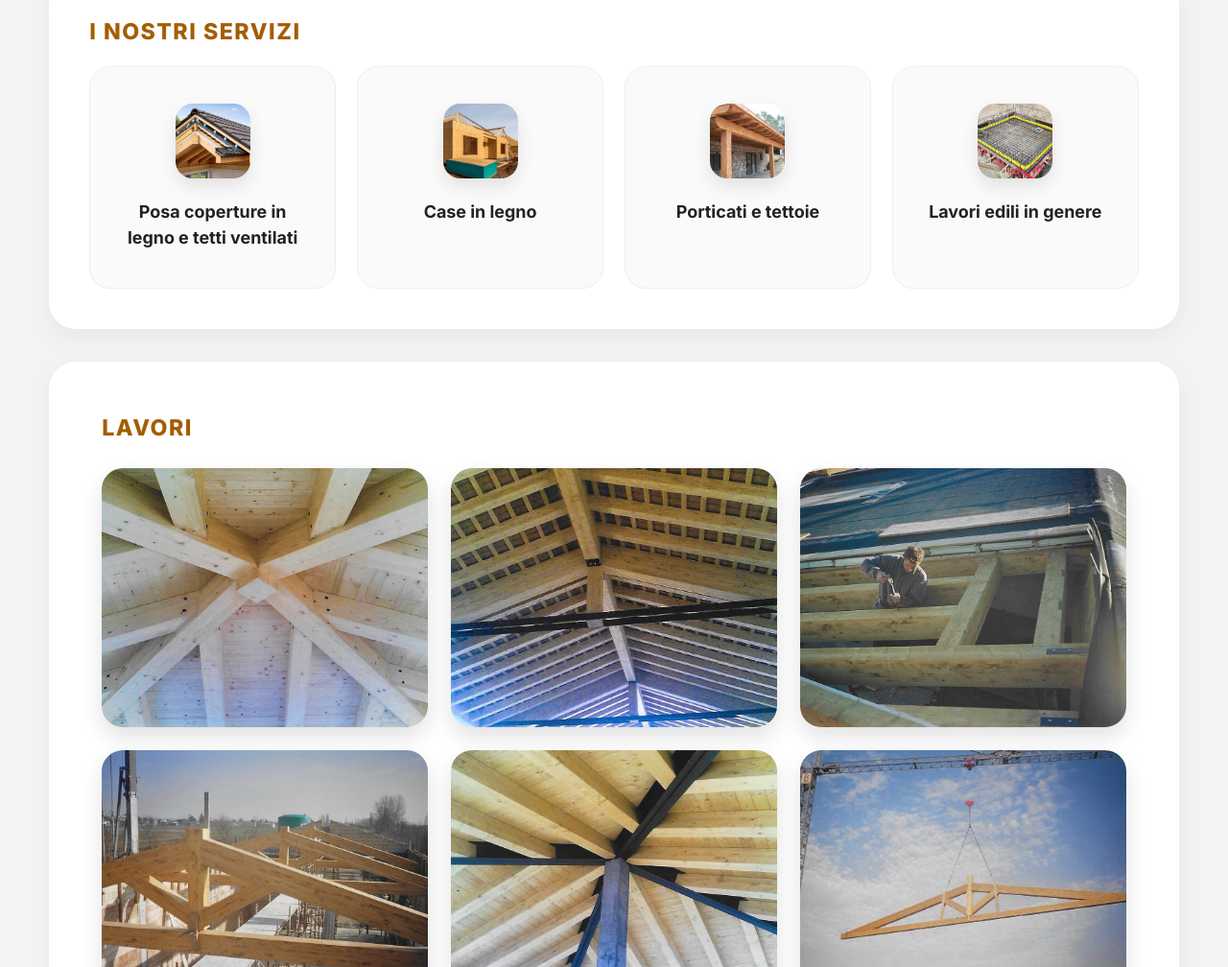
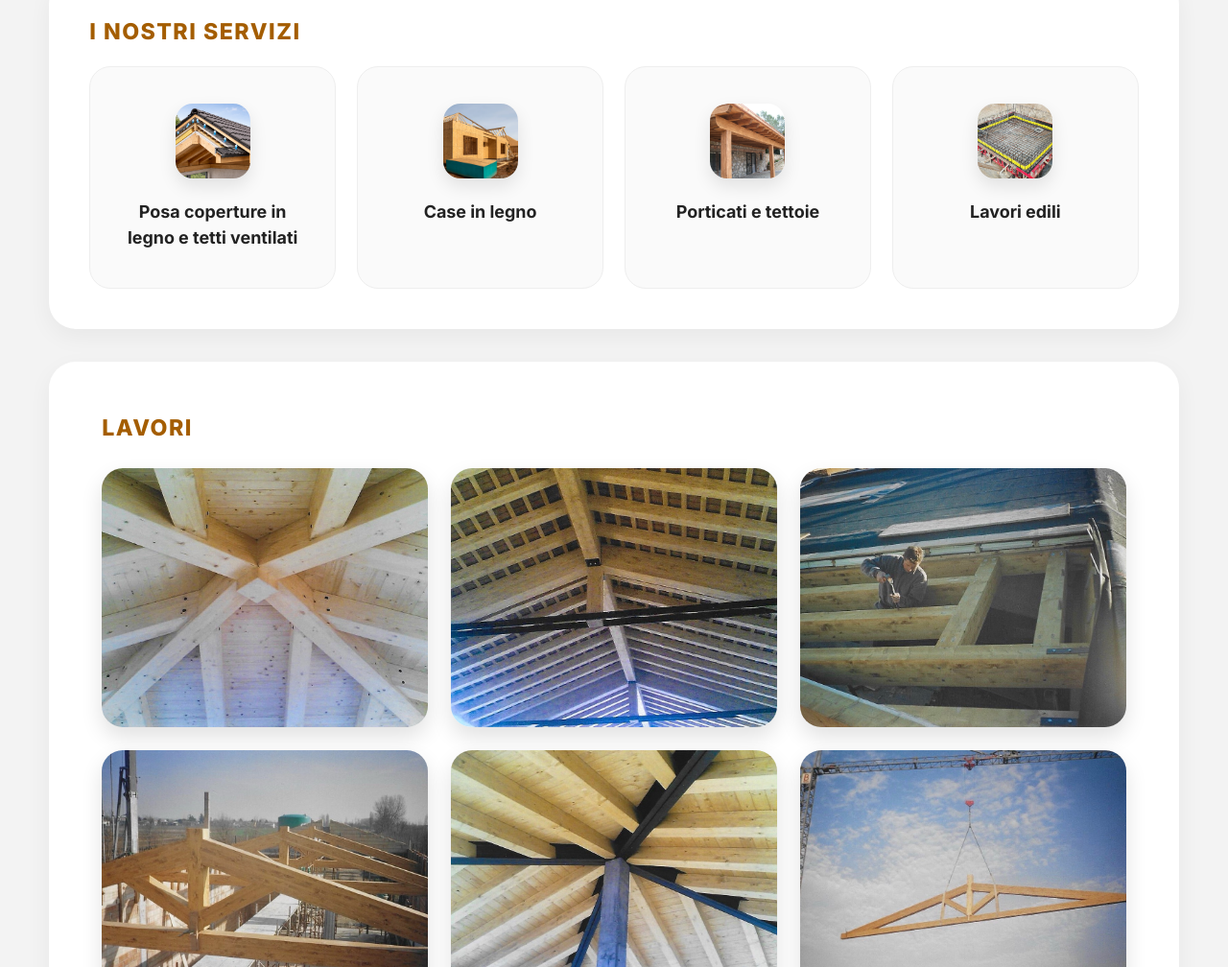
Before and after one commit to jonpapaj/Lavori-Papaj, a plain HTML site: page index.html in a window 1280 px wide. Shown: the part 2051-3059 px from the top of the page at 96% size. Drawn offline with Linux system fonts and the light colour scheme.

Commit message:
Update index.html

```diff
--- a/index.html
+++ b/index.html
@@ -737,7 +737,7 @@ I NOSTRI SERVIZI
 
 <div class="service-box">
 <img src="img/servizio4.jpg" class="service-img">
-<h3>Lavori edili in genere</h3>
+<h3>Lavori edili</h3>
 </div>
 
 </div>
```
